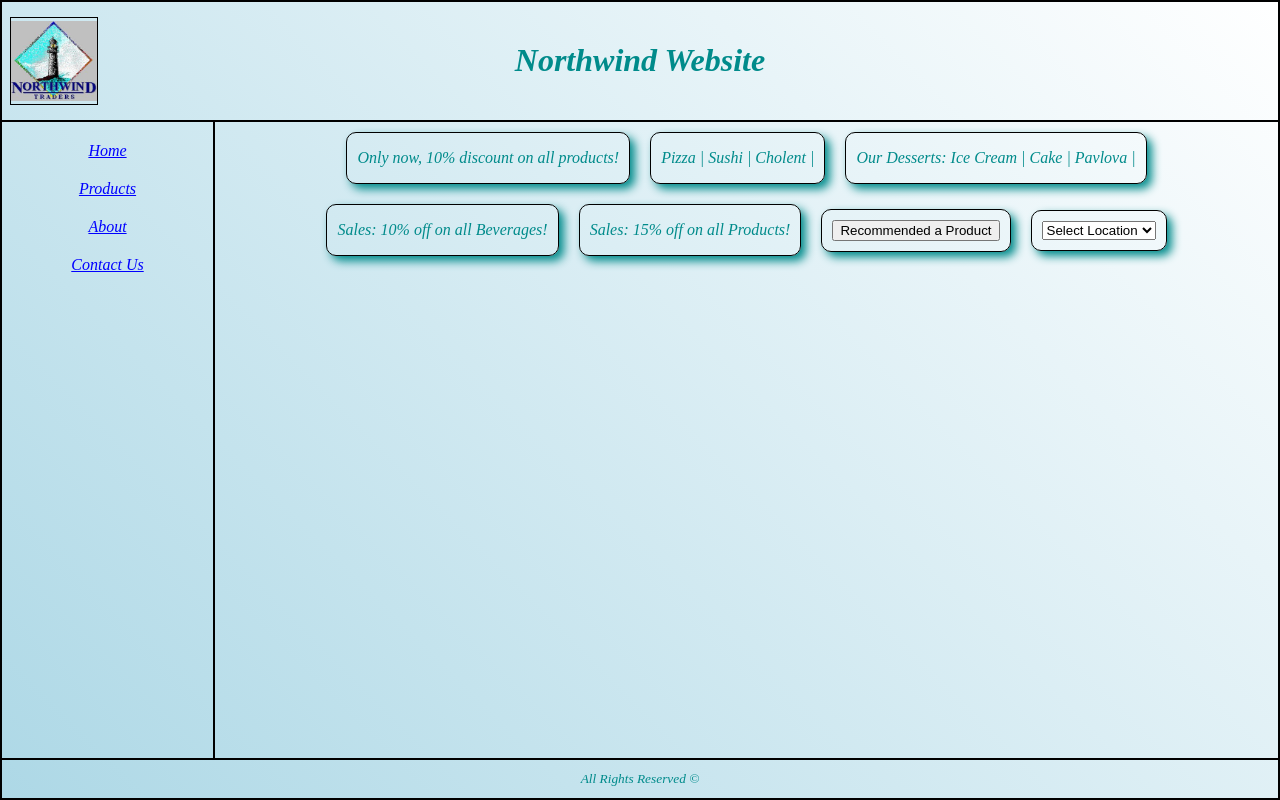
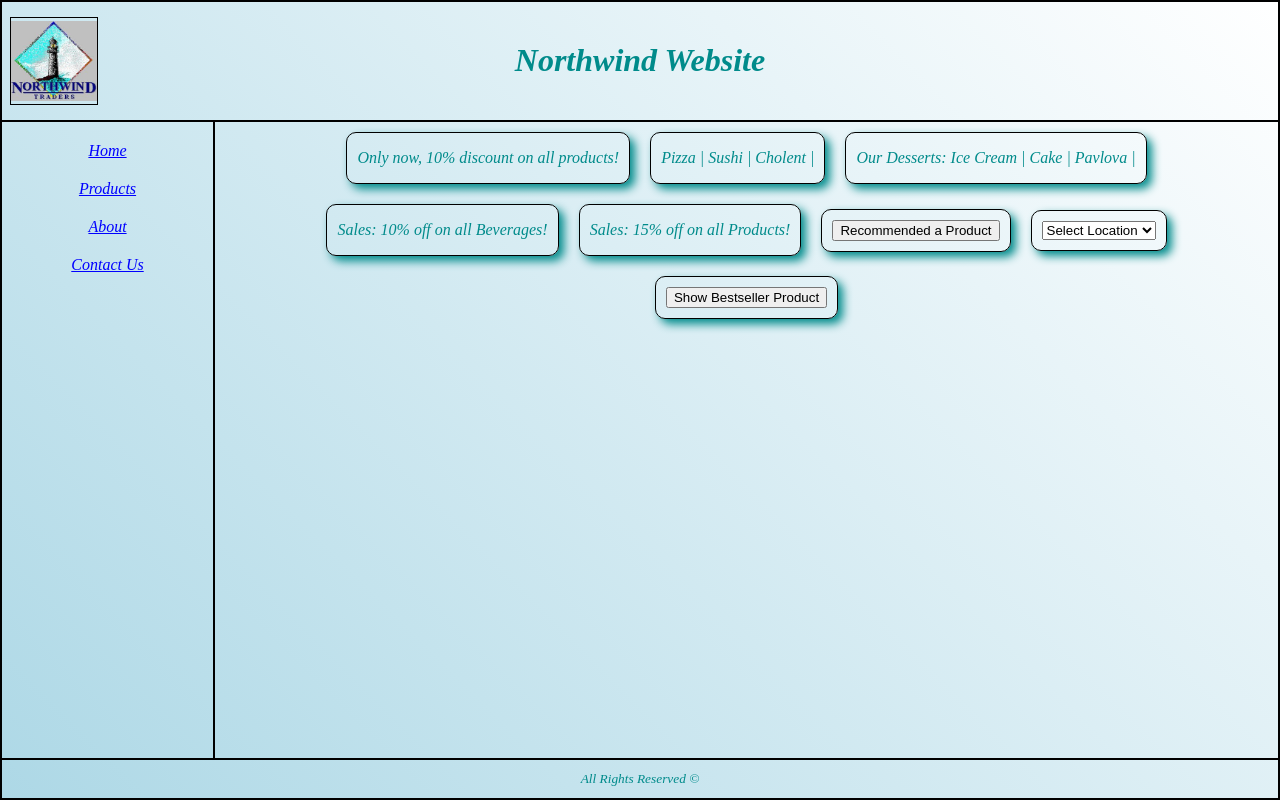
Before and after one commit to orhasson-dev/northwind-react, a React (Create React App) app: page / in a window 1280 px wide. Built offline with nearby package versions, Linux system fonts and the light colour scheme.

Commit message:
Create Bestseller fc

```diff
--- /dev/null
+++ b/src/Components/HomeArea/Bestseller/Bestseller.css
@@ -0,0 +1,3 @@
+.Bestseller {
+	padding:10px;
+}
--- /dev/null
+++ b/src/Components/HomeArea/Bestseller/Bestseller.tsx
@@ -0,0 +1,25 @@
+import { Component } from "react";
+import "./Bestseller.css";
+
+class Bestseller extends Component {
+
+    private item = "";
+    private price = 0;
+
+    private showBestSeller = () => {
+        // Get data of the bestseller from the server...
+        this.item = "Irish Coffee";
+        this.price = 9.5;
+        alert(this.item + ", " + "price: " + this.price );
+    }
+
+    public render(): JSX.Element {
+        return (
+            <div className="Bestseller Box">
+				<button onClick={this.showBestSeller}>Show Bestseller Product</button>
+            </div>
+        );
+    }
+}
+
+export default Bestseller;
--- a/src/Components/HomeArea/Home/Home.tsx
+++ b/src/Components/HomeArea/Home/Home.tsx
@@ -6,6 +6,7 @@ import Sales from "../Sales/Sales";
 import Slogan from "../Slogan/Slogan";
 import Recommended from "../Recommended/Recommended";
 import Location from "../Location/Location";
+import Bestseller from "../Bestseller/Bestseller";
 
 function Home(): JSX.Element {
     return (
@@ -28,6 +29,7 @@ function Home(): JSX.Element {
            <Recommended/>
 
            <Location/>
+           <Bestseller/>
         </div>
     );
 }
--- a/src/Components/HomeArea/Location/Location.tsx
+++ b/src/Components/HomeArea/Location/Location.tsx
@@ -14,7 +14,7 @@ class Location extends Component {
                     <option defaultValue="Select Location">Select Location</option>
                 <option value="North">North</option>
                 <option value="Center">Center</option>
-                <option value="Tel-Aviv">Tel-Aviv</option>
+                    <option value="East">East</option>
                 <option value="South">South</option>
             </select>
             </div>
```
